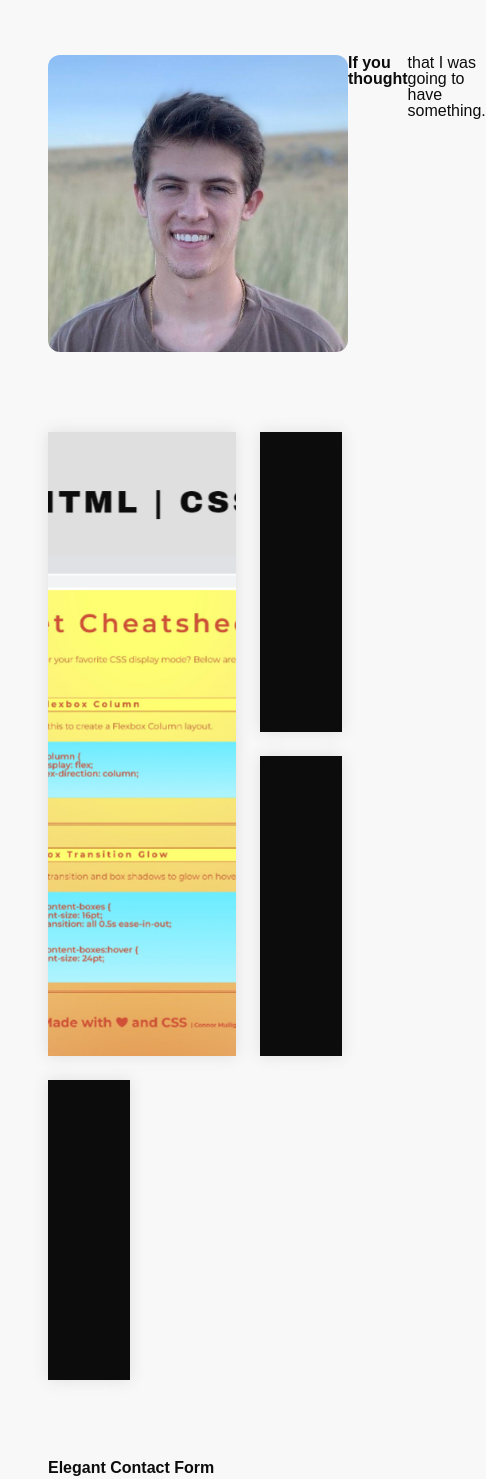
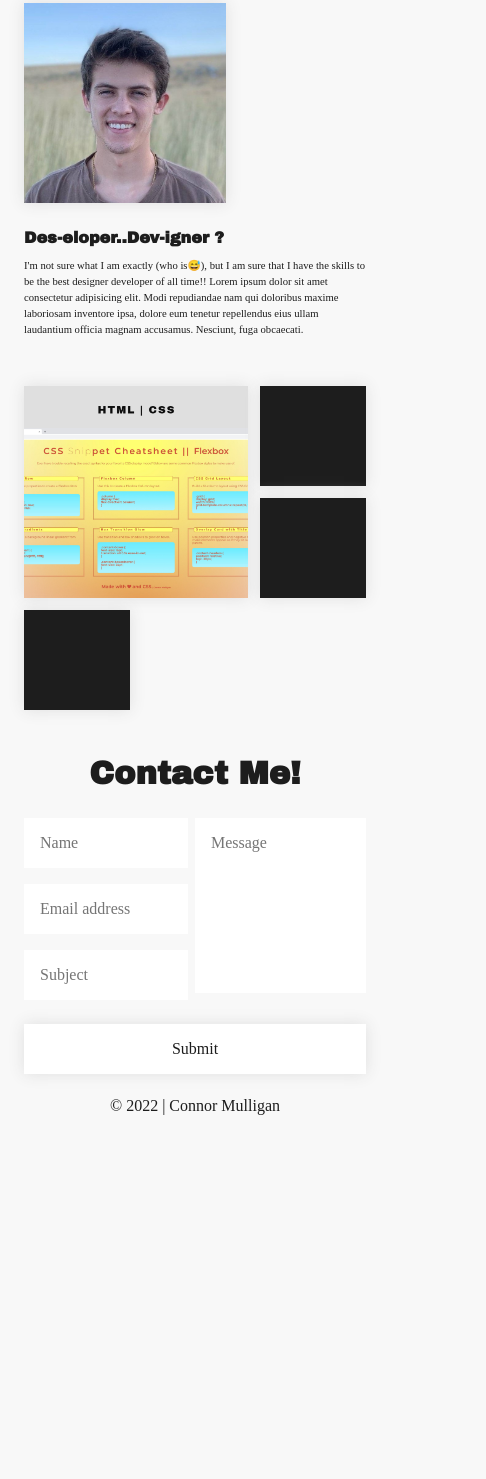
Before and after one commit to cjmugs1/not-the-greenbeans, a plain HTML site: page home-page.html in a window 390 px wide. Shown: the part 462-1941 px from the top of the page, 486 px wide, since content can reach past the window. After the commit the page ends 1612 px from the top, so only its background shows below. Drawn offline with Linux system fonts and the light colour scheme; a web font is replaced by a local one.

Commit message:
Finishing touches to css and HTML

```diff
--- a/assets/css/home-page.css
+++ b/assets/css/home-page.css
@@ -5,21 +5,23 @@
 --title-font: "Archivo Black";
 --sub-title-font: "Archivo";
 --p-font: "Judson";
---font-color: #0c0c0c;
---color1: #fdb913;
---color2: #662d91;
---color3: #cbdb2a;
+
 --font-size-1:36pt;
 --font-size-2:24pt;
 --font-size-3:12pt;
 --font-size-4:8pt;
 
+--font-color: #1d1d1d;
+
+--color1: #fdb913;
+--color2: #662d91;
+--color3: #cbdb2a;
+--color4: #f8f8f8;
+--color5: #dfdfdf;
 }
 
-
-
 *{
-
+    color: var(--font-color);
 }
 
 
@@ -28,12 +30,14 @@
 
 body{
     box-sizing: border-box;
-    background-color: #f8f8f8;
-    color: var(--font-color);
     max-width: 1200px;
     margin-left: auto;
     margin-right: auto;
+    padding: 0 1.5rem 0 1.5rem;
+    background-color: var(--color4);
 }
+
+
 
 /* || HEADER */
 
@@ -42,28 +46,25 @@ header{
     justify-content: center;
     align-items: center;
     flex-wrap: wrap;
-    margin: 1.5rem 1.5rem 5rem 1.5rem;
+    margin: 1.5rem 0 3rem 0;
 }
 
 .header-content{
     max-width: 700px;
+    height: auto;
     flex: 1 1 600px;
-    height: auto;
-    margin: 0 3rem 0 0;
+    margin-right: 1.5rem;
 }
 
 .header-content img{
-    width: 100%;
-    height: auto;
     border-bottom: 1rem solid var(--font-color);
 }
 
-.header-links{
+.header-content .header-links{
     display: flex;
     justify-content: space-between;
     flex-wrap: wrap;
     margin-top: 1.5rem;
-    width: 100%;
     font-family: var(--title-font);
     font-size: var(--font-size-1);
 }
@@ -76,21 +77,22 @@ header{
 }
 
 .header-details h2{
-    padding-top: 1.5rem;
+    margin-top: 3rem;
     font-family: var(--sub-title-font);
     font-size: var(--font-size-3);
-    font-weight: 500;
     line-height: 1.5;
 }
+
+
 
 /*  || MAIN CONTENT */
 
 main{
-    display: inline;
+    display: inline-block;
 }
 
 main section{
-    margin: 5rem 3rem 5rem 3rem;
+    margin: 4.5rem 0 4.5rem 0;
 }
 
 
@@ -99,12 +101,28 @@ main section{
 .about{
     display: flex;
     justify-content: left;
+    font-family: var(--title-font);
 }
 
 .about img{
+    flex: 1 1 300px;
     max-width: 300px;
-    max-height: auto;
-    border-radius: 0.75rem;
+    object-fit: cover;
+    box-shadow: 0px 0px 15px #dfdfdf;
+}
+
+.about .about-text{
+    display: inline-block;
+    max-width: 600px;
+    margin-left: 1.5rem;
+    font-size: var(--font-size-2);
+}
+
+.about-text p{
+    margin-top: 1.5rem;
+    line-height: 1.5;
+    font-family: var(--p-font);
+    font-size: var(--font-size-3);
 }
 
 
@@ -113,7 +131,7 @@ main section{
 .work{
     display: grid;
     grid-template-columns: repeat(3, 1fr);
-    grid-auto-rows: minmax(300px, auto);
+    grid-auto-rows: minmax(300px, 300px);
     column-gap: 1.5rem;
     row-gap: 1.5rem;
 }
@@ -122,7 +140,7 @@ main section{
     position: relative;
     text-align: center;
     font-family: var(--title-font);
-    font-size: var(--font-size-1);
+    font-size: var(--font-size-2);
     background: rgb(2,0,36);
     background-color: var(--font-color);
     overflow: hidden;
@@ -135,9 +153,7 @@ main section{
     object-fit: cover;
 }
 
-
-
-.card-overlay {
+.card .card-overlay {
     position: absolute;
     top: 0;
     bottom: 0;
@@ -145,16 +161,15 @@ main section{
     right: 0;
     height: 100%;
     width: 100%;
+    background-color: var(--color1);
     opacity: 0;
-    background-color: var(--color1);
   }
 
-.overlay-text{
+.card-overlay .overlay-text{
     position: absolute;
     top: 50%;
     left: 50%;
     transform: translate(-50%, -50%);
-    color: var(--font-color);
 }
 
 #card-1{
@@ -165,100 +180,79 @@ main section{
 
 /* | MAIN CONTENT - SECTION: CONTACT */
 
-form {
-    max-width: 600px;
+.contact{
     text-align: center;
-    margin: 20px auto;
 }
 
-input, textarea {
+.contact h1{
+    font-family: var(--title-font);
+    font-size: var(--font-size-2);
+    margin-bottom: 1.5rem;
+}
+
+.contact form {
+    max-width: 600px;
+    margin: auto;
+    font-family: var(--p-font);
+    font-size: var(--font-size-3);
+}
+
+.contact input, textarea {
     border:0; outline:0;
     padding: 1em;
-      border-radius(8px);
     display: block;
     width: 100%;
     margin-top: 1em;
-      font-family: 'Merriweather', sans-serif;
-      box-shadow(0 1px 1px rgba(black, 0.1));
     resize: none;
+    background-color: white;
 }
 
-/* &:focus {
-        @include box-shadow(0 0px 2px rgba($red, 1)!important);
-     } */
-
+.contact textarea {
+       height: 175px;
+}
 
 #input-submit {
-      color: white;
-      background: red;
     cursor: pointer;
-
-     /* &:hover {
-        @include box-shadow(0 1px 1px 1px rgba(#aaa, 0.6));
-     } */
+    box-shadow: 0 0 15px var(--color5);
 }
-
-   textarea {
-       height: 126px;
-   }
-
-
 
 .half {
    float: left;
    width: 48%;
-   margin-bottom: 1em;
+   margin-bottom: 1.5rem;
 }
-
- .right { width: 50%; }
 
 .left {
     margin-right: 2%;
 }
 
-
- @media (max-width: 480px) {
-   .half {
-      width: 100%;
-      float: none;
-      margin-bottom: 0;
-   }
+.right {
+    width: 50%;
 }
 
 
- /* Clearfix */
- .cf:before,
- .cf:after {
-     content: " "; /* 1 */
-     display: table; /* 2 */
- }
-
- .cf:after {
-     clear: both;
- }
 
 /* || FOOTER */
 
 .footer{
+    padding-bottom: 3rem;
     text-align: center;
-    font-family: "Judson";
-    color: var(--font-color);
+    font-family: var(--p-font);
+    font-size: var(--font-size-3);
 }
+
+
 
 /* || PSEUDO CLASSES */
 
 a:link{
-    color: var(--font-color);
     text-decoration: none;
-}
-
-a:visited{
-    color: var(--font-color);
 }
 
 a:hover{
     color: var(--color1);
 }
+
 
 .card:hover .card-overlay{
     opacity: 1;
@@ -268,5 +262,87 @@ a:hover{
     color: var(--color2);
 }
 
+#input-submit:hover{
+    background-color: var(--color1);
+}
 
 /* || MEDIA CLASSES */
+
+@media screen and (max-width: 974px){
+    header{
+        display: inline-block;
+        margin-bottom: 0;
+    }
+
+    .header-content .header-links{
+        display: inline-block;
+        width: 50%;
+        line-height: 3rem;
+    }
+
+    .header-details{
+        margin-top: 1.5rem;
+    }
+
+    .header-details h2{
+        margin-top: 0.75rem;
+    }
+
+    main section{
+        margin: 1.5rem 0 1.5rem 0;
+    }
+
+    .about {
+        display: inline-block;
+    }
+
+    .about img{
+        max-width: auto;
+        max-height: 200px;
+    }
+
+    .about .about-text{
+        margin: 0;
+        margin-top: 1.5rem;
+        font-size: var(--font-size-3);
+        max-width: 728px;
+    }
+
+    .about .about-text p{
+        margin-top: 0.75rem;
+        /* font-size: var(--font-size-4); */
+    }
+
+    .work{
+    grid-auto-rows: minmax(100px, 100px);
+    column-gap: 0.75rem;
+    row-gap: 0.75rem;
+    }
+
+    .contact{
+        margin-top: 3rem;
+    }
+
+}
+
+@media screen and (max-width: 588px){
+    .about .about-text p{
+        font-size: var(--font-size-4);
+    }
+
+    .contact h1{
+        margin-bottom: 0.75rem;
+    }
+
+    .footer{
+        padding-bottom: 0.75rem;
+    }
+}
+
+@media screen (max-width: 480px) {
+    .half {
+       width: 100%;
+       float: none;
+       margin-bottom: 0;
+    }
+  }
--- a/home-page.html
+++ b/home-page.html
@@ -25,8 +25,7 @@
         </div>
 
         <div class="header-details">
-            <h1> Connor <br> Mulligan </h1>
-            <br>
+            <h1> Connor Mulligan </h1>
             <h2> Product Designer <br> based in Fort Collins, Colorado</h2>
         </div>
 
@@ -37,8 +36,11 @@
 
         <section class="about" id="about">
             <img src="./assets/images/selfie.jpg">
-            <h2>If you thought</h2>
-            <p> that I was going to have something.</p>
+            <div class="about-text">
+                <h2>Des-eloper..Dev-igner ?</h2>
+                <p>I'm not sure what I am exactly (who is😅), but I am sure that I have the skills to be the best designer developer of all time!!
+                Lorem ipsum dolor sit amet consectetur adipisicing elit. Modi repudiandae nam qui doloribus maxime laboriosam inventore ipsa, dolore eum tenetur repellendus eius ullam laudantium officia magnam accusamus. Nesciunt, fuga obcaecati. </p>
+            </div>
         </section>
 
         <section class="work" id="work">
@@ -50,7 +52,7 @@
                 </div>
             </div>
 
-            <div class="card" id="figma">
+            <div class="card">
                 <!-- <img src="./assets/images/selfie.jpg"> -->
                 <div class="card-overlay">
                     <a class="overlay-text" href="" target="_blank">Coming Soon!</a>
@@ -74,16 +76,16 @@
             </div>
         </section>
 
-        <section>
-            <h1>Elegant Contact Form</h1>
-            <form class="cf">
-                <div class="half left cf">
+        <section class="contact">
+            <h1>Contact Me!</h1>
+            <form>
+                <div class="half left">
                     <input type="text" id="input-name" placeholder="Name">
                     <input type="email" id="input-email" placeholder="Email address">
                     <input type="text" id="input-subject" placeholder="Subject">
                 </div>
 
-                <div class="half right cf">
+                <div class="half right">
                     <textarea name="message" type="text" id="input-message" placeholder="Message"></textarea>
                 </div>
 
```
Lines whose indentation alone changed are shown as unchanged.
